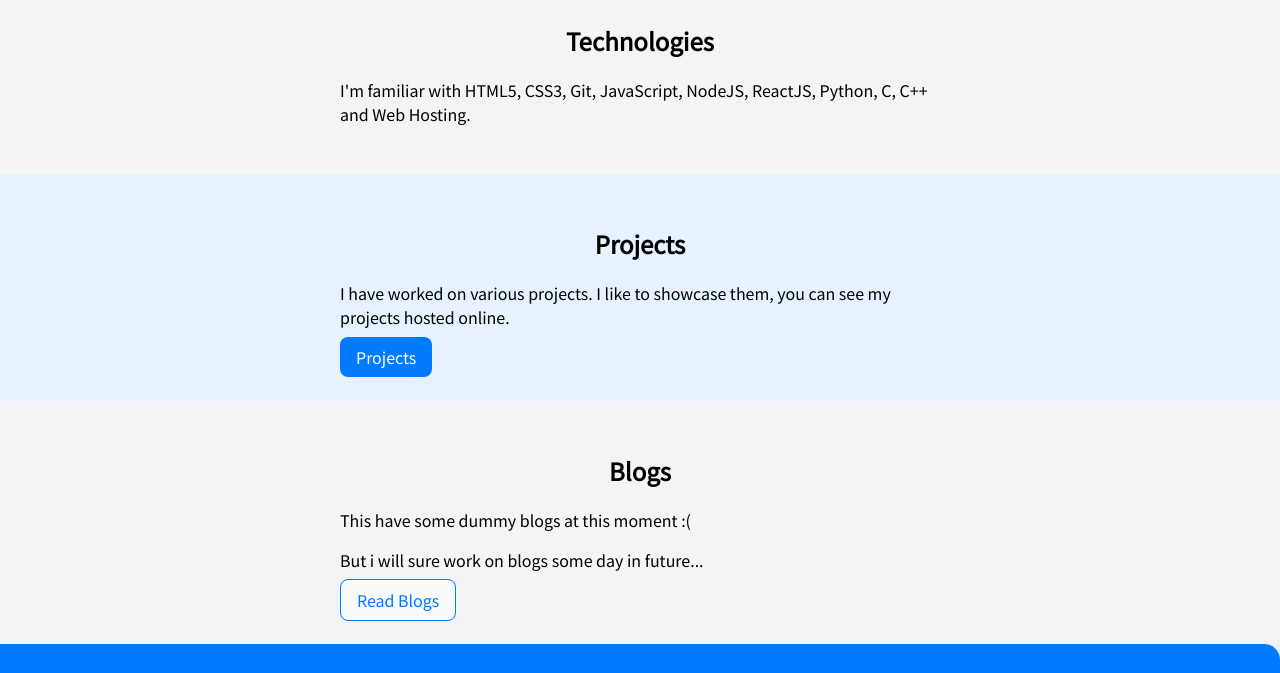
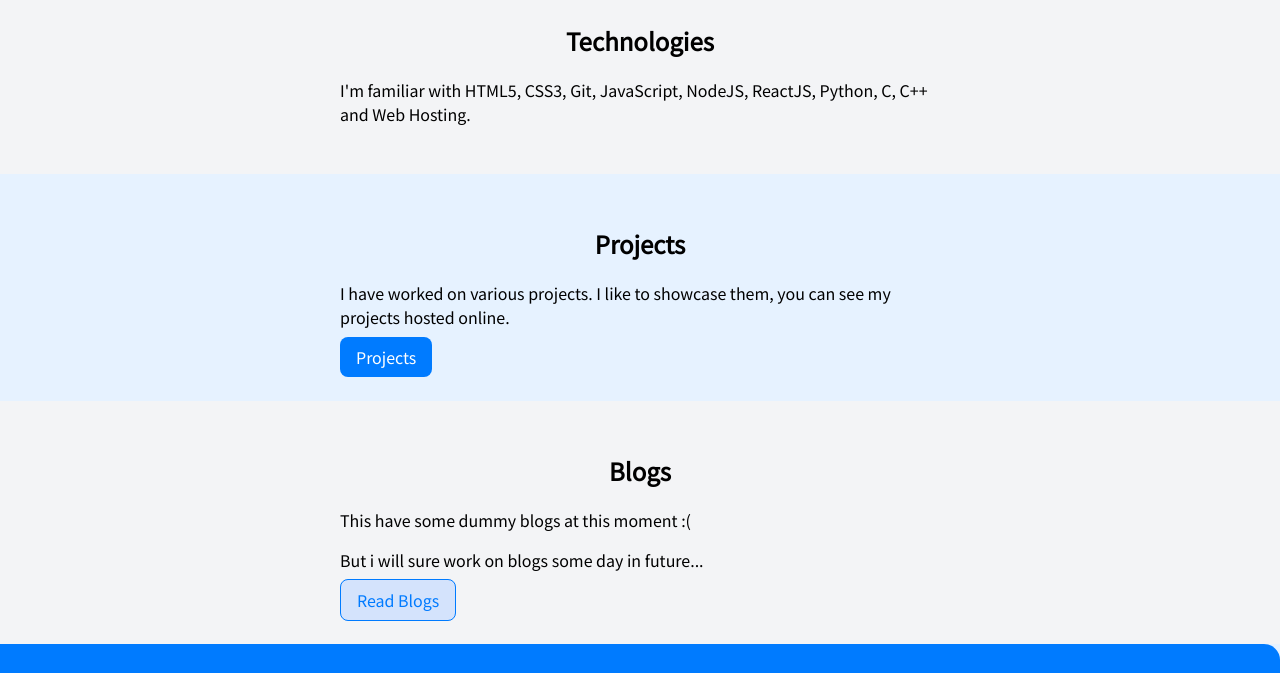
Before and after one commit to AnkitKarnAK/MyInfo-site, a plain HTML site: page index.html in a window 1280 px wide. In both pictures the pointer is over the link "Read Blogs". Shown: the part 494-1167 px from the top of the page. Drawn offline with nearby package versions, Linux system fonts and the light colour scheme.

Commit message:
changed hover of secondary btn

```diff
--- a/style/styles.css
+++ b/style/styles.css
@@ -56,7 +56,7 @@ hr {
     border: 1px solid var(--primary-color);
 }
 .link-secondary:hover{
-    background-color: #f9fafb;
+    background-color: #d4e3fc;
 }
 
 .link-blogs {
```
